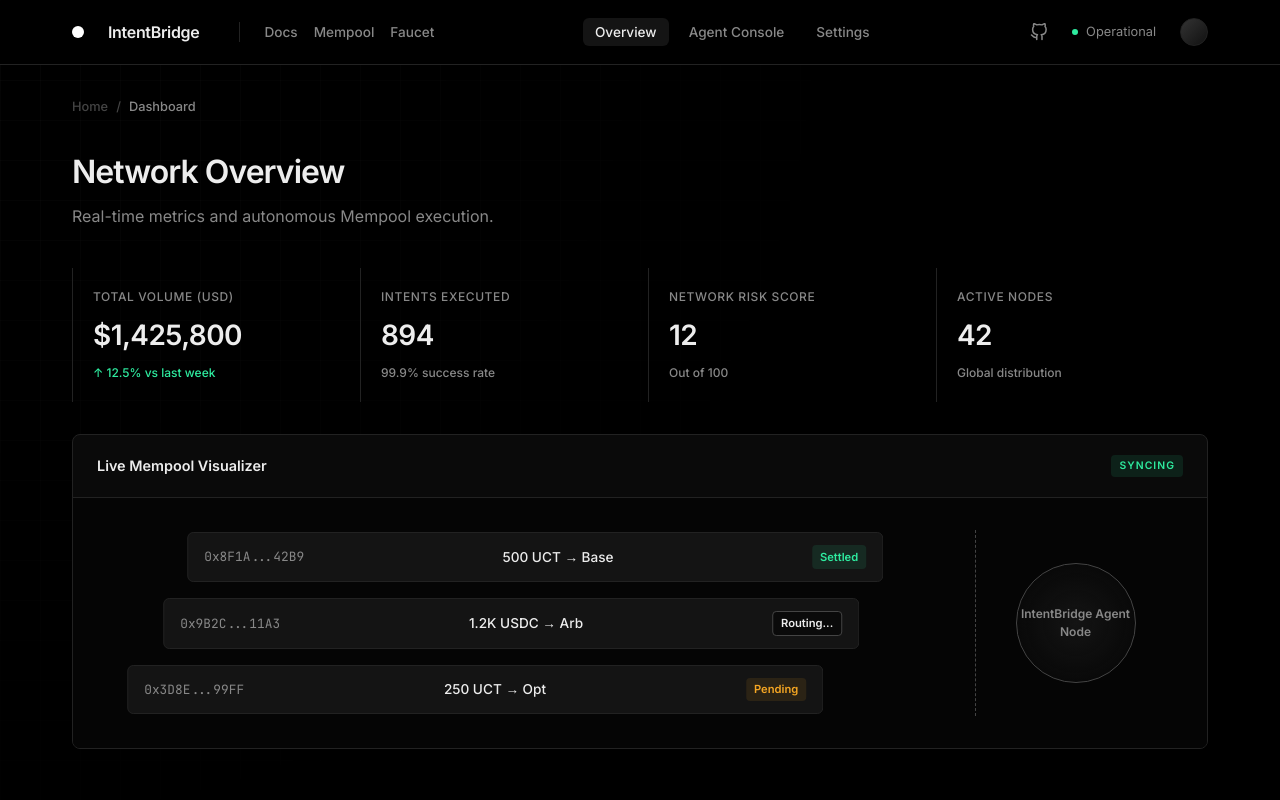
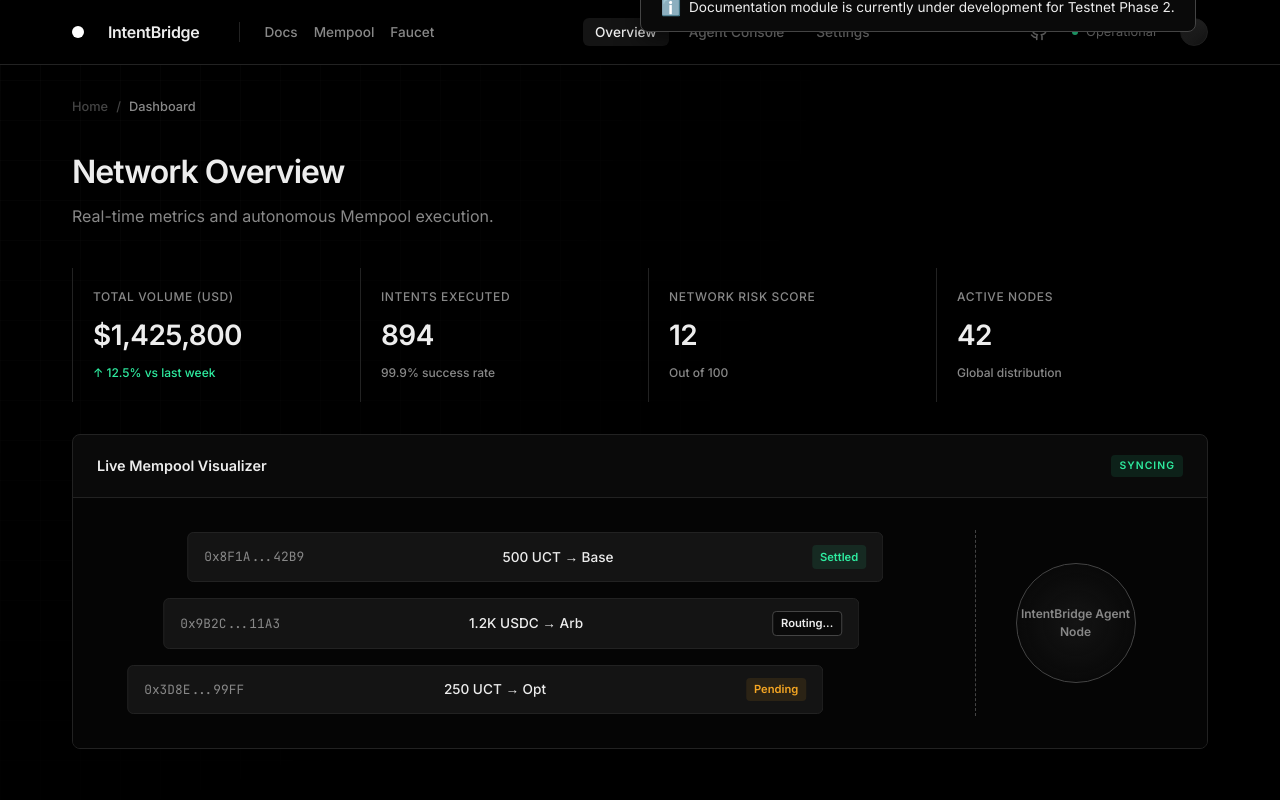
Before and after one commit to tuannguyen1995/intent-bridge-agent, a React (Vite) app in the folder packages/web/: page / in a window 1280 px wide. Both pictures are taken after a click on the link "Docs". Shown: the top 800 px of the page. Built offline with nearby package versions, Linux system fonts and the light colour scheme.

Commit message:
Fix links and add Toast notifications

```diff
--- a/packages/web/src/App.css
+++ b/packages/web/src/App.css
@@ -55,6 +55,12 @@ body {
 /* Transitions */
 .fade-in { animation: fadeIn 0.4s ease forwards; }
 @keyframes fadeIn { from { opacity: 0; transform: translateY(10px); } to { opacity: 1; transform: translateY(0); } }
+.fade-in-up { animation: fadeInUp 0.3s cubic-bezier(0.16, 1, 0.3, 1) forwards; }
+@keyframes fadeInUp { from { opacity: 0; transform: translateY(20px) scale(0.95); } to { opacity: 1; transform: translateY(0) scale(1); } }
+
+/* Toast */
+.toast { position: fixed; bottom: 2rem; left: 50%; transform: translateX(-50%); background: var(--surface); border: 1px solid var(--border-focus); padding: 0.75rem 1.25rem; border-radius: 8px; font-size: 0.85rem; color: var(--text); z-index: 1000; box-shadow: 0 10px 25px rgba(0,0,0,0.5); display: flex; align-items: center; gap: 0.5rem; }
+.toast-icon { font-size: 1rem; }
 
 /* Navbar */
 .navbar { border-bottom: 1px solid var(--border); background: rgba(0,0,0,0.8); backdrop-filter: blur(12px); position: sticky; top: 0; z-index: 100; }
--- a/packages/web/src/App.tsx
+++ b/packages/web/src/App.tsx
@@ -28,7 +28,17 @@ function App() {
   const [simAmount, setSimAmount] = useState('1000');
   const [simTarget, setSimTarget] = useState('Base');
   const [simulating, setSimulating] = useState(false);
-  const [routes, setRoutes] = useState<any[] | null>(null);
+  const [toast, setToast] = useState<string | null>(null);
+
+  const showToast = (msg: string) => {
+    setToast(msg);
+    setTimeout(() => setToast(null), 3000);
+  };
+
+  const handleLink = (e: React.MouseEvent, type: string) => {
+    e.preventDefault();
+    showToast(`${type} module is currently under development for Testnet Phase 2.`);
+  };
 
   // Background Grid Follow Mouse
   useEffect(() => {
@@ -81,14 +91,22 @@ function App() {
 
       {/* Top Navbar */}
       <nav className="navbar">
+        {/* Toast Notification */}
+        {toast && (
+          <div className="toast fade-in-up">
+            <span className="toast-icon">ℹ️</span>
+            {toast}
+          </div>
+        )}
+
         <div className="nav-container">
           <div className="nav-left">
             <div className="logo-dot"></div>
             <span className="brand">IntentBridge</span>
             <div className="nav-links">
-              <a href="#">Docs</a>
-              <a href="#">Mempool</a>
-              <a href="#">Faucet</a>
+              <a href="#" onClick={(e) => handleLink(e, 'Documentation')}>Docs</a>
+              <a href="#" onClick={(e) => { e.preventDefault(); setActiveTab('overview'); setSelectedIntent(null); }}>Mempool</a>
+              <a href="#" onClick={(e) => handleLink(e, 'Testnet Faucet')}>Faucet</a>
             </div>
           </div>
           <div className="nav-center">
@@ -97,7 +115,7 @@ function App() {
             <button className={`nav-tab ${activeTab === 'settings' && !selectedIntent ? 'active' : ''}`} onClick={() => {setActiveTab('settings'); setSelectedIntent(null);}}>Settings</button>
           </div>
           <div className="nav-right">
-            <a href="#" className="github-link"><GithubIcon /></a>
+            <a href="https://github.com/tuannguyen1995/intent-bridge-agent" target="_blank" rel="noreferrer" className="github-link"><GithubIcon /></a>
             <div className="status-indicator">
               <span className="dot"></span>
               Operational
@@ -367,15 +385,15 @@ function App() {
           <div className="f-links">
             <div className="link-col">
               <h4>Protocol</h4>
-              <a href="#">Whitepaper</a>
-              <a href="#">Security Audits</a>
-              <a href="#">Github</a>
+              <a href="#" onClick={(e) => handleLink(e, 'Whitepaper')}>Whitepaper</a>
+              <a href="#" onClick={(e) => handleLink(e, 'Security Audits')}>Security Audits</a>
+              <a href="https://github.com/tuannguyen1995/intent-bridge-agent" target="_blank" rel="noreferrer">Github</a>
             </div>
             <div className="link-col">
               <h4>Resources</h4>
-              <a href="#">Developer API</a>
-              <a href="#">Unicity Network</a>
-              <a href="#">Brand Assets</a>
+              <a href="#" onClick={(e) => handleLink(e, 'Developer API')}>Developer API</a>
+              <a href="https://unicity.network" target="_blank" rel="noreferrer">Unicity Network</a>
+              <a href="#" onClick={(e) => handleLink(e, 'Brand Assets')}>Brand Assets</a>
             </div>
           </div>
           <div className="f-right">
```
